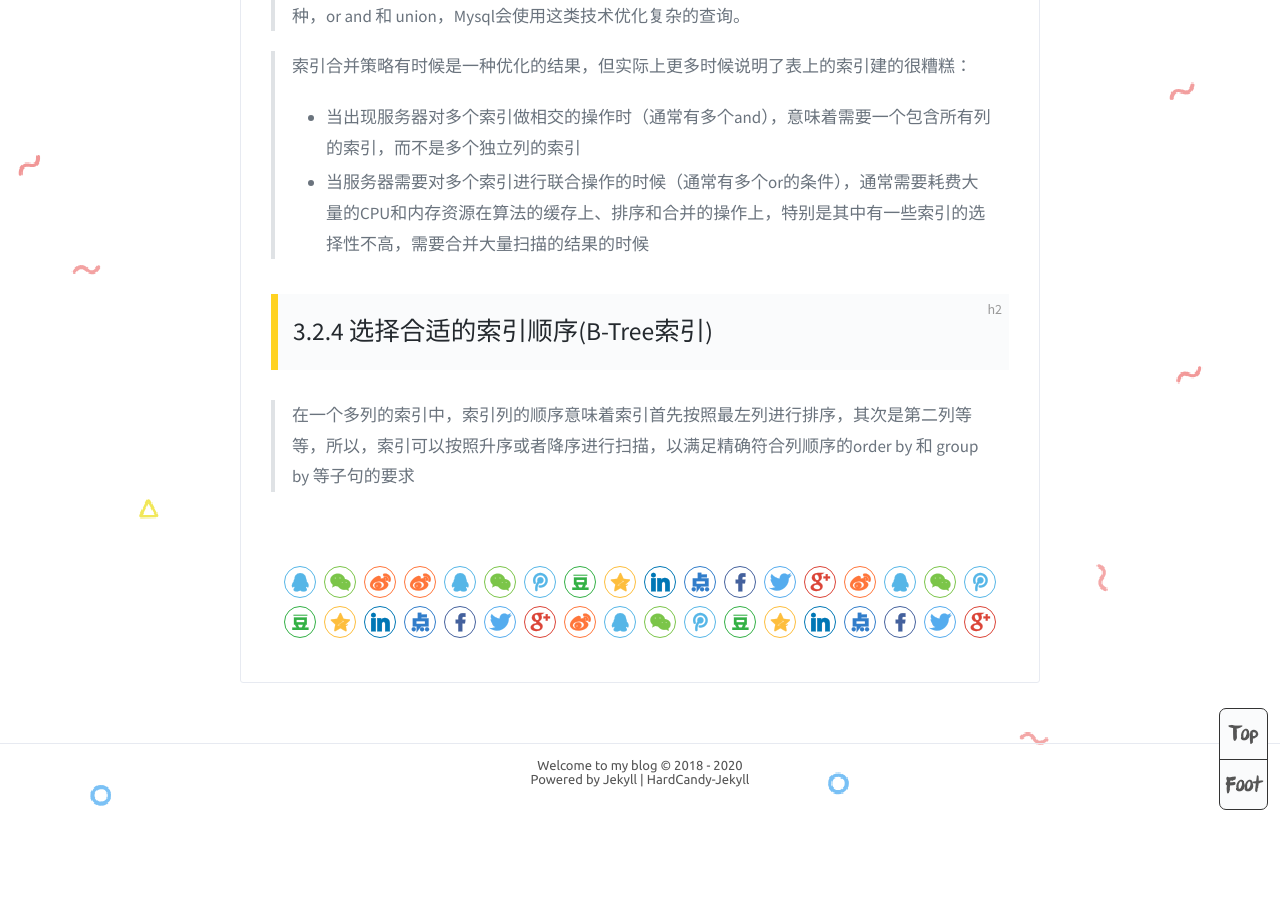
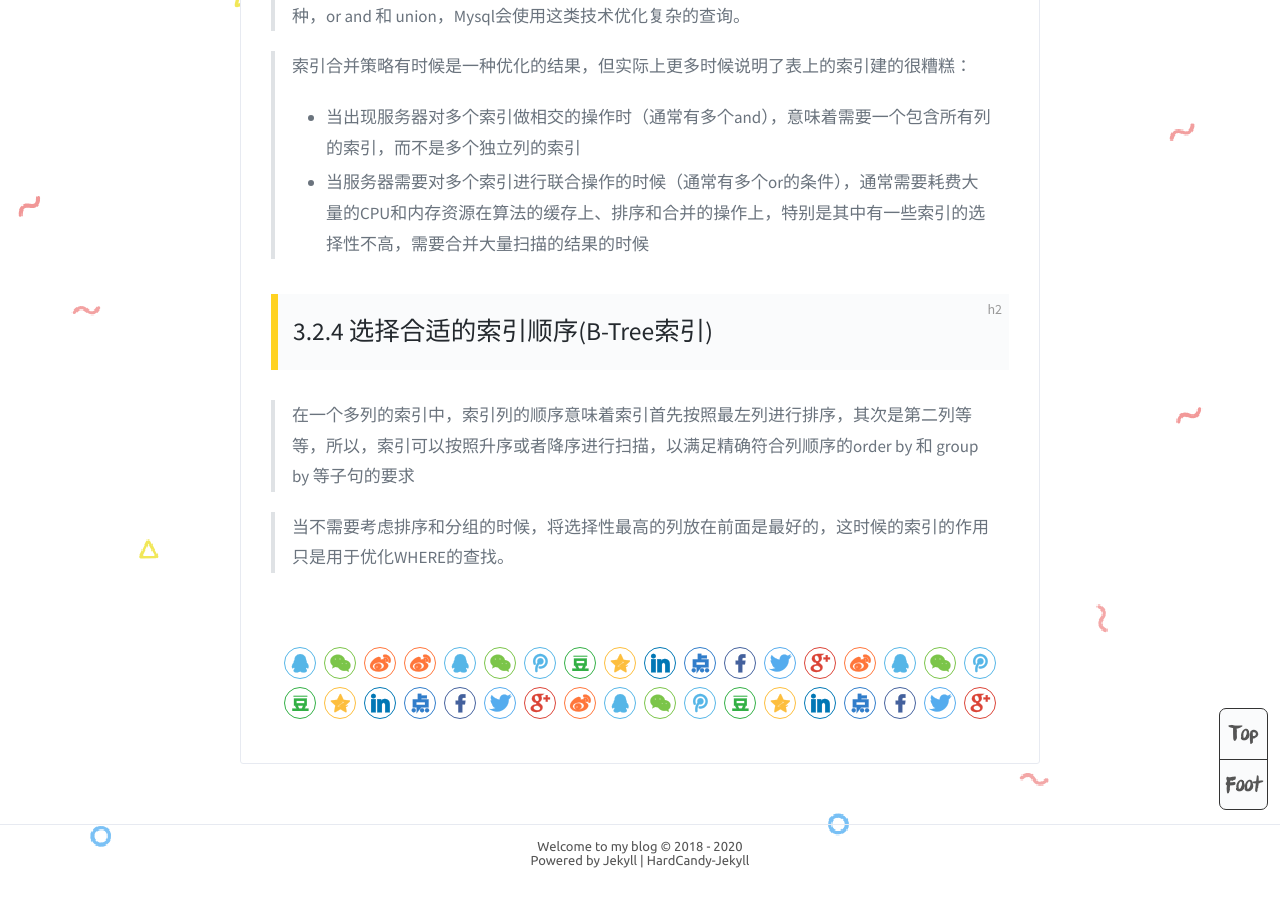
Before and after one commit to LazystudentCH/LazyStudentChhh.github.io, a Jekyll site: the page built from _posts/2020-08-29-[高性能Mysql读书笔记]3.创建高性能的索引.md, in a window 1280 px wide and 900 px high, scrolled down 5909 px. Built offline with Jekyll 4.4.1, drawn with Linux system fonts in a browser that asks for light colours; comment, search, counter and statistics services are not loaded; before the commit the page ends 6728 px from its top, so only the background shows below that.

Commit message:
修改文件: _posts/2020-08-29-[高性能Mysql读书笔记]3.创建高性能的索引.md

```diff
--- a/_posts/2020-08-29-[高性能Mysql读书笔记]3.创建高性能的索引.md
+++ b/_posts/2020-08-29-[高性能Mysql读书笔记]3.创建高性能的索引.md
@@ -110,4 +110,4 @@ select actor_id from actor where actor_id + 1 = 5;
 ## 3.2.4 选择合适的索引顺序(B-Tree索引)
 > 在一个多列的索引中，索引列的顺序意味着索引首先按照最左列进行排序，其次是第二列等等，所以，索引可以按照升序或者降序进行扫描，以满足精确符合列顺序的order by 和 group by 等子句的要求
 
->
+> 当不需要考虑排序和分组的时候，将选择性最高的列放在前面是最好的，这时候的索引的作用只是用于优化WHERE的查找。
```
